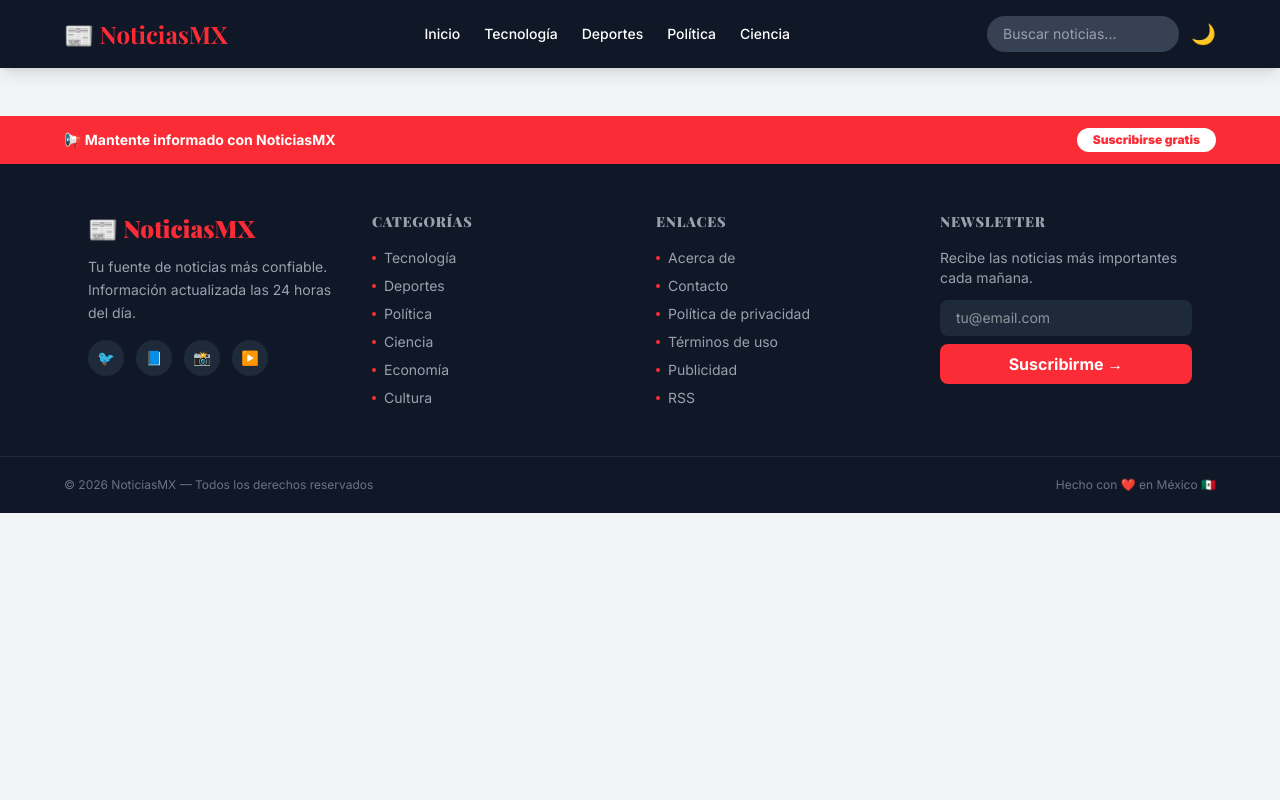
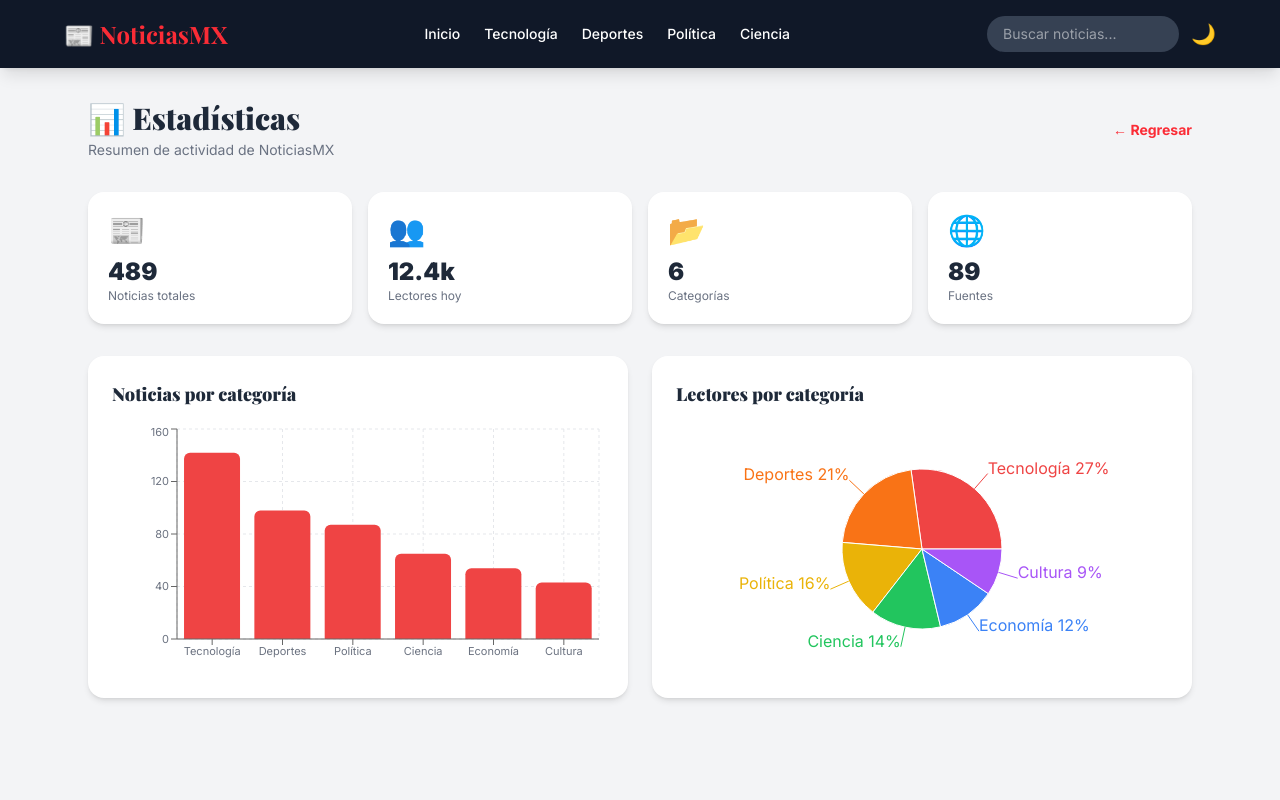
Before and after one commit to Mario437619/Noticias, a React (Vite) app: page /stats in a window 1280 px wide. Shown: the top 800 px of the page. Built offline with nearby package versions, Linux system fonts and the light colour scheme.

Commit message:
feat: agregar stats, scroll to top y mejoras generales

```diff
--- a/package.json
+++ b/package.json
@@ -14,6 +14,7 @@
     "react": "^19.2.6",
     "react-dom": "^19.2.6",
     "react-router-dom": "^7.15.1",
+    "recharts": "^3.8.1",
     "tailwindcss": "^4.3.0"
   },
   "devDependencies": {
--- a/src/App.jsx
+++ b/src/App.jsx
@@ -5,6 +5,8 @@ import NavBar from './components/NavBar'
 import Footer from './components/Footer'
 import HomePage from './pages/HomePage'
 import ArticlePage from './pages/ArticlePage'
+import NotFoundPage from './pages/NotFoundPage'
+import StatsPage from './pages/StatsPage'
 import { fetchNoticias } from './services/newsService'
 
 function App() {
@@ -62,6 +64,8 @@ function App() {
             }
           />
           <Route path="/article" element={<ArticlePage modoOscuro={modoOscuro} />} />
+          <Route path="*" element={<NotFoundPage modoOscuro={modoOscuro} />} />
+          <Route path="/stats" element={<StatsPage modoOscuro={modoOscuro} />} />
         </Routes>
 
         <Footer modoOscuro={modoOscuro} />
--- /dev/null
+++ b/src/pages/StatsPage.jsx
@@ -0,0 +1,135 @@
+import { BarChart, Bar, XAxis, YAxis, CartesianGrid, Tooltip, ResponsiveContainer, PieChart, Pie, Cell, Legend } from 'recharts'
+import { useNavigate } from 'react-router-dom'
+
+const datos = [
+  { categoria: 'Tecnología', noticias: 142, lectores: 12400 },
+  { categoria: 'Deportes', noticias: 98, lectores: 9800 },
+  { categoria: 'Política', noticias: 87, lectores: 7200 },
+  { categoria: 'Ciencia', noticias: 65, lectores: 6500 },
+  { categoria: 'Economía', noticias: 54, lectores: 5400 },
+  { categoria: 'Cultura', noticias: 43, lectores: 4300 },
+]
+
+const COLORES = ['#ef4444', '#f97316', '#eab308', '#22c55e', '#3b82f6', '#a855f7']
+
+function StatsPage({ modoOscuro }) {
+  const navigate = useNavigate()
+
+  return (
+    <div className={`min-h-screen ${modoOscuro ? 'bg-gray-950' : 'bg-gray-100'}`}>
+      <main className="max-w-6xl mx-auto px-6 py-8">
+
+        {/* Header */}
+        <div className="flex items-center justify-between mb-8"
+          style={{ animation: 'fadeUp 0.6s ease-out both' }}
+        >
+          <div>
+            <h1 className={`text-3xl font-black ${modoOscuro ? 'text-white' : 'text-gray-800'}`}>
+              📊 Estadísticas
+            </h1>
+            <p className={`text-sm mt-1 ${modoOscuro ? 'text-gray-400' : 'text-gray-500'}`}>
+              Resumen de actividad de NoticiasMX
+            </p>
+          </div>
+          <button
+            onClick={() => navigate('/')}
+            className="text-sm font-bold text-red-500 hover:text-red-700 transition-colors"
+          >
+            ← Regresar
+          </button>
+        </div>
+
+        {/* Cards resumen */}
+        <div className="grid grid-cols-2 md:grid-cols-4 gap-4 mb-8">
+          {[
+            { label: 'Noticias totales', valor: '489', emoji: '📰' },
+            { label: 'Lectores hoy', valor: '12.4k', emoji: '👥' },
+            { label: 'Categorías', valor: '6', emoji: '📂' },
+            { label: 'Fuentes', valor: '89', emoji: '🌐' },
+          ].map((stat, i) => (
+            <div
+              key={stat.label}
+              className={`rounded-2xl p-5 shadow-md ${modoOscuro ? 'bg-gray-800' : 'bg-white'}`}
+              style={{ animation: `fadeUp 0.6s ease-out ${i * 0.1}s both` }}
+            >
+              <span className="text-3xl">{stat.emoji}</span>
+              <p className={`text-2xl font-black mt-2 ${modoOscuro ? 'text-white' : 'text-gray-800'}`}>
+                {stat.valor}
+              </p>
+              <p className={`text-xs ${modoOscuro ? 'text-gray-400' : 'text-gray-500'}`}>
+                {stat.label}
+              </p>
+            </div>
+          ))}
+        </div>
+
+        <div className="grid grid-cols-1 lg:grid-cols-2 gap-6">
+
+          {/* Gráfica de barras */}
+          <div
+            className={`rounded-2xl p-6 shadow-md ${modoOscuro ? 'bg-gray-800' : 'bg-white'}`}
+            style={{ animation: 'fadeUp 0.6s ease-out 0.3s both' }}
+          >
+            <h3 className={`text-lg font-black mb-4 ${modoOscuro ? 'text-white' : 'text-gray-800'}`}>
+              Noticias por categoría
+            </h3>
+            <ResponsiveContainer width="100%" height={250}>
+              <BarChart data={datos}>
+                <CartesianGrid strokeDasharray="3 3" stroke={modoOscuro ? '#374151' : '#e5e7eb'} />
+                <XAxis dataKey="categoria" tick={{ fontSize: 11, fill: modoOscuro ? '#9ca3af' : '#6b7280' }} />
+                <YAxis tick={{ fontSize: 11, fill: modoOscuro ? '#9ca3af' : '#6b7280' }} />
+                <Tooltip
+                  contentStyle={{
+                    backgroundColor: modoOscuro ? '#1f2937' : 'white',
+                    border: 'none',
+                    borderRadius: '12px',
+                    color: modoOscuro ? 'white' : 'black'
+                  }}
+                />
+                <Bar dataKey="noticias" fill="#ef4444" radius={[6, 6, 0, 0]} />
+              </BarChart>
+            </ResponsiveContainer>
+          </div>
+
+          {/* Gráfica de pie */}
+          <div
+            className={`rounded-2xl p-6 shadow-md ${modoOscuro ? 'bg-gray-800' : 'bg-white'}`}
+            style={{ animation: 'fadeUp 0.6s ease-out 0.4s both' }}
+          >
+            <h3 className={`text-lg font-black mb-4 ${modoOscuro ? 'text-white' : 'text-gray-800'}`}>
+              Lectores por categoría
+            </h3>
+            <ResponsiveContainer width="100%" height={250}>
+              <PieChart>
+                <Pie
+                  data={datos}
+                  dataKey="lectores"
+                  nameKey="categoria"
+                  cx="50%"
+                  cy="50%"
+                  outerRadius={80}
+                  label={({ categoria, percent }) => `${categoria} ${(percent * 100).toFixed(0)}%`}
+                >
+                  {datos.map((_, index) => (
+                    <Cell key={index} fill={COLORES[index % COLORES.length]} />
+                  ))}
+                </Pie>
+                <Tooltip
+                  contentStyle={{
+                    backgroundColor: modoOscuro ? '#1f2937' : 'white',
+                    border: 'none',
+                    borderRadius: '12px',
+                    color: modoOscuro ? 'white' : 'black'
+                  }}
+                />
+              </PieChart>
+            </ResponsiveContainer>
+          </div>
+
+        </div>
+      </main>
+    </div>
+  )
+}
+
+export default StatsPage
```
Also changed, not shown: 1 other file (tests, documents, lock files or other folders).
